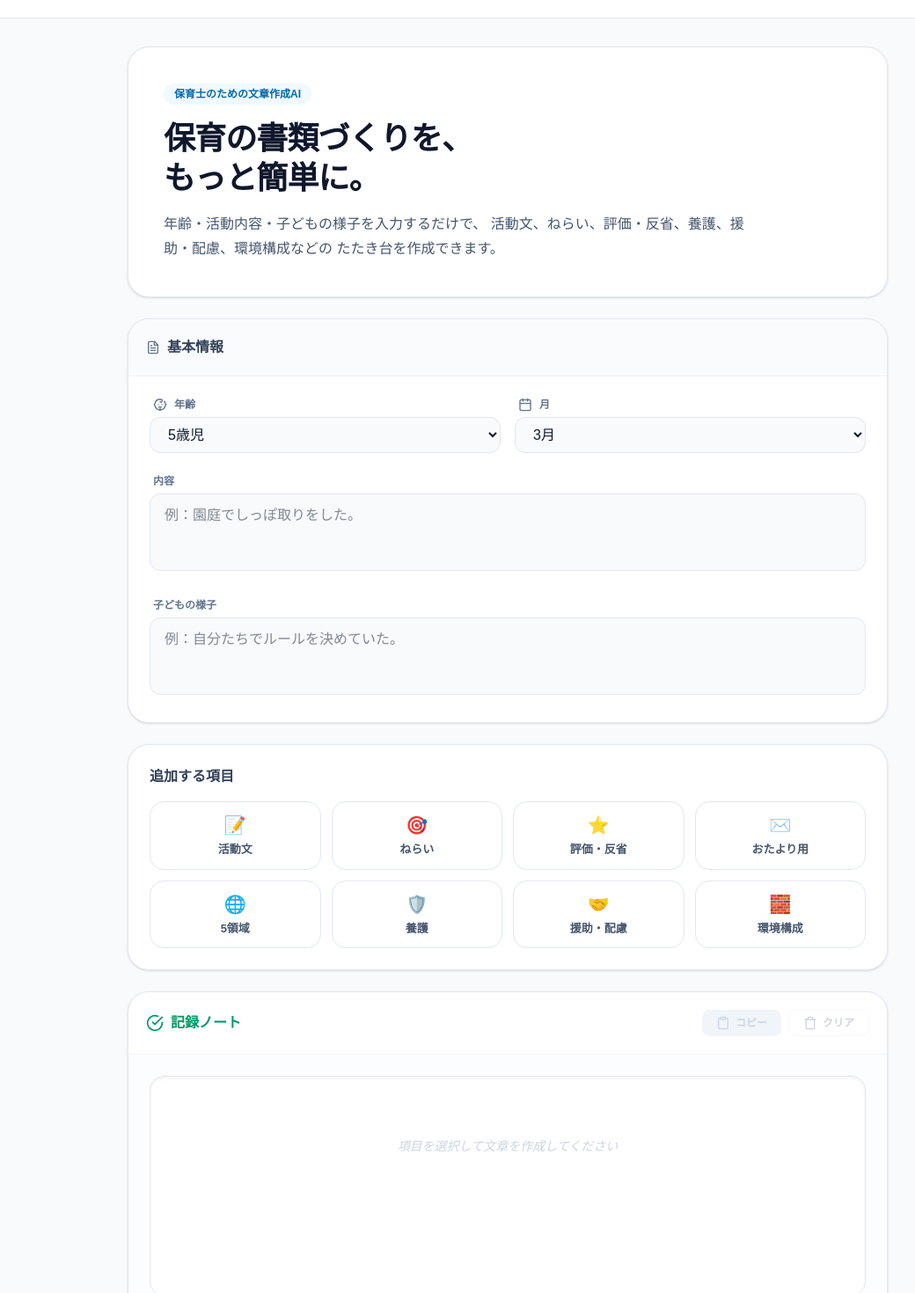
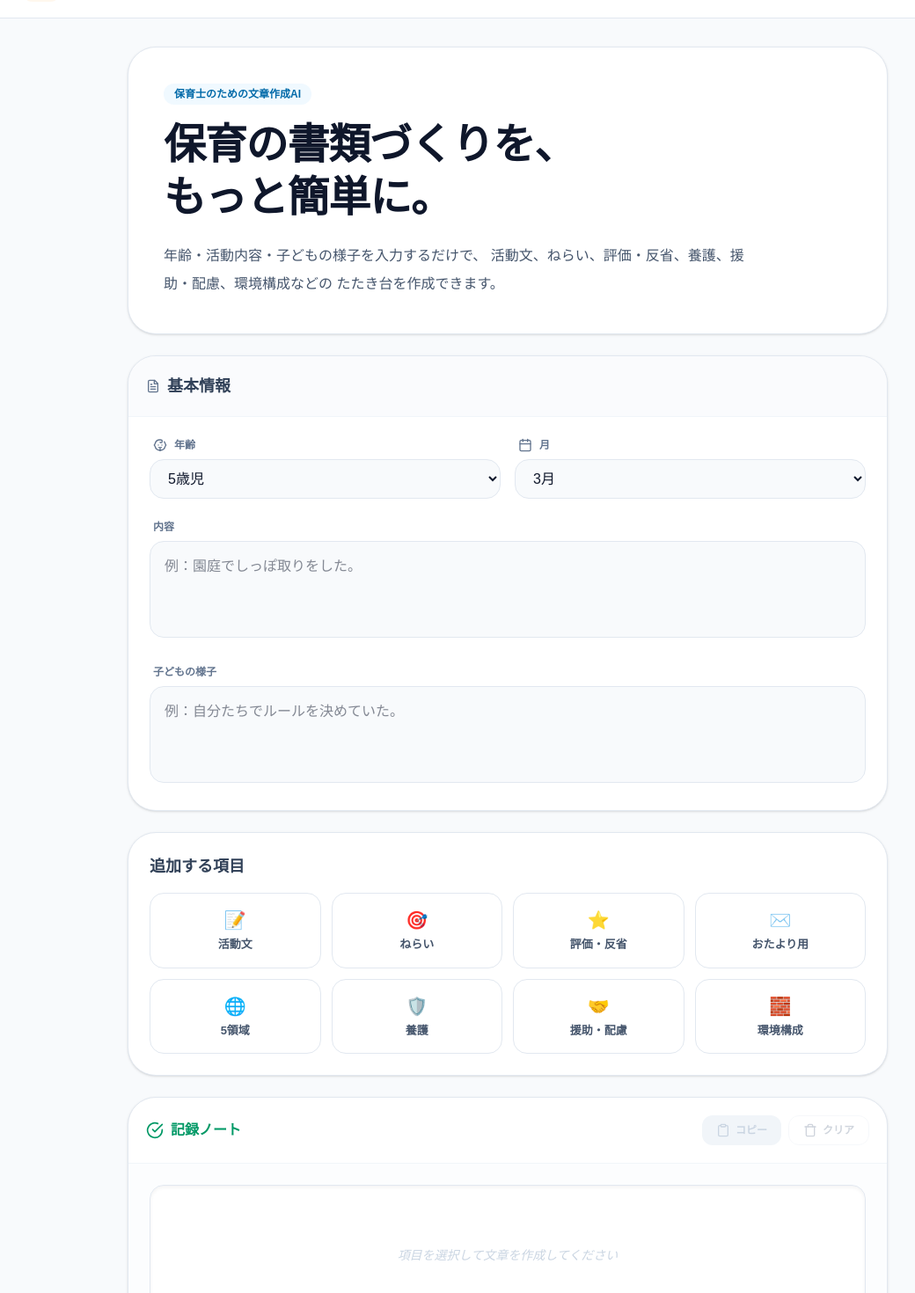
Before and after one commit to tatata-nanana/hoiku-ai-note, a Next.js app: page / in a window 1280 px wide. Shown: the part 60-1530 px from the top of the page at 88% size, without its empty margins (63-1103 px from the left). Built offline with nearby package versions, Linux system fonts and the light colour scheme.

Commit message:
redesign homepage and header

```diff
--- a/app/components/SiteHeader.tsx
+++ b/app/components/SiteHeader.tsx
@@ -93,7 +93,7 @@ export default function SiteHeader() {
     <header className="sticky top-0 z-30 border-b border-slate-200 bg-white/95 backdrop-blur-sm">
       <div className="mx-auto flex h-20 max-w-6xl items-center justify-between px-4 sm:px-6">
         <Link href="/" className="flex items-center gap-3">
-          <div className="flex h-10 w-10 items-center justify-center rounded-xl bg-orange-50 text-orange-500">
+          <div className="flex h-11 w-11 items-center justify-center rounded-xl bg-orange-50 text-orange-500">
             <IconSparkles />
           </div>
 
--- a/app/page.tsx
+++ b/app/page.tsx
@@ -220,20 +220,20 @@ export default function App() {
     <div className="min-h-screen bg-slate-50 text-slate-900 pb-12">
       <SiteHeader />
 
-      <main className="max-w-4xl mx-auto px-4 py-8 space-y-6">
-        <section className="bg-white rounded-3xl border border-slate-200 shadow-sm p-8 sm:p-10">
+      <main className="mx-auto max-w-4xl space-y-6 px-4 py-8">
+        <section className="rounded-[32px] border border-slate-200 bg-white px-8 py-9 shadow-sm sm:px-10 sm:py-10">
           <div className="max-w-2xl">
             <p className="inline-flex items-center rounded-full bg-sky-50 px-3 py-1 text-xs font-semibold text-sky-700">
               保育士のための文章作成AI
             </p>
 
-            <h1 className="mt-4 text-3xl sm:text-4xl font-bold tracking-tight text-slate-900 leading-tight">
+            <h1 className="mt-4 text-4xl font-bold leading-tight tracking-tight text-slate-900 sm:text-5xl">
               保育の書類づくりを、
-              <br className="hidden sm:block" />
+              <br />
               もっと簡単に。
             </h1>
 
-            <p className="mt-4 text-sm sm:text-base leading-7 text-slate-600">
+            <p className="mt-5 text-base leading-8 text-slate-600">
               年齢・活動内容・子どもの様子を入力するだけで、
               活動文、ねらい、評価・反省、養護、援助・配慮、環境構成などの
               たたき台を作成できます。
@@ -241,24 +241,24 @@ export default function App() {
           </div>
         </section>
 
-        <section className="bg-white rounded-3xl border border-slate-200 shadow-sm overflow-hidden">
-          <div className="p-5 border-b border-slate-100 bg-slate-50/70 flex items-center gap-2">
+        <section className="overflow-hidden rounded-[32px] border border-slate-200 bg-white shadow-sm">
+          <div className="flex items-center gap-2 border-b border-slate-100 bg-slate-50/70 px-5 py-5">
             <span className="text-slate-500">
               <IconFileText />
             </span>
-            <h2 className="font-bold text-slate-700">基本情報</h2>
+            <h2 className="text-lg font-bold text-slate-700">基本情報</h2>
           </div>
 
-          <div className="p-6 space-y-6">
-            <div className="grid grid-cols-1 md:grid-cols-2 gap-4">
-              <div className="space-y-1.5">
-                <label className="flex items-center gap-2 text-xs font-bold text-slate-500 ml-1">
+          <div className="space-y-6 p-6">
+            <div className="grid grid-cols-1 gap-4 md:grid-cols-2">
+              <div className="space-y-2">
+                <label className="ml-1 flex items-center gap-2 text-xs font-bold text-slate-500">
                   <IconBaby /> 年齢
                 </label>
                 <select
                   value={age}
                   onChange={(e) => setAge(e.target.value)}
-                  className="w-full bg-slate-50 border border-slate-200 rounded-xl px-4 py-2.5 outline-none focus:ring-2 focus:ring-sky-500/20"
+                  className="w-full rounded-2xl border border-slate-200 bg-slate-50 px-4 py-3 outline-none transition focus:ring-2 focus:ring-sky-500/20"
                 >
                   {["0歳児", "1歳児", "2歳児", "3歳児", "4歳児", "5歳児"].map(
                     (v) => (
@@ -270,14 +270,14 @@ export default function App() {
                 </select>
               </div>
 
-              <div className="space-y-1.5">
-                <label className="flex items-center gap-2 text-xs font-bold text-slate-500 ml-1">
+              <div className="space-y-2">
+                <label className="ml-1 flex items-center gap-2 text-xs font-bold text-slate-500">
                   <IconCalendar /> 月
                 </label>
                 <select
                   value={month}
                   onChange={(e) => setMonth(e.target.value)}
-                  className="w-full bg-slate-50 border border-slate-200 rounded-xl px-4 py-2.5 outline-none focus:ring-2 focus:ring-sky-500/20"
+                  className="w-full rounded-2xl border border-slate-200 bg-slate-50 px-4 py-3 outline-none transition focus:ring-2 focus:ring-sky-500/20"
                 >
                   {Array.from({ length: 12 }, (_, i) => `${i + 1}月`).map((v) => (
                     <option key={v} value={v}>
@@ -288,50 +288,50 @@ export default function App() {
               </div>
             </div>
 
-            <div className="space-y-1.5">
-              <label className="flex items-center gap-2 text-xs font-bold text-slate-500 ml-1">
+            <div className="space-y-2">
+              <label className="ml-1 flex items-center gap-2 text-xs font-bold text-slate-500">
                 内容
               </label>
               <textarea
                 placeholder="例：園庭でしっぽ取りをした。"
                 value={content}
                 onChange={(e) => setContent(e.target.value)}
-                className="w-full bg-slate-50 border border-slate-200 rounded-xl px-4 py-3 min-h-[88px] outline-none focus:ring-2 focus:ring-sky-500/20 resize-none"
+                className="min-h-[110px] w-full resize-none rounded-2xl border border-slate-200 bg-slate-50 px-4 py-4 outline-none transition focus:ring-2 focus:ring-sky-500/20"
               />
             </div>
 
-            <div className="space-y-1.5">
-              <label className="flex items-center gap-2 text-xs font-bold text-slate-500 ml-1">
+            <div className="space-y-2">
+              <label className="ml-1 flex items-center gap-2 text-xs font-bold text-slate-500">
                 子どもの様子
               </label>
               <textarea
                 placeholder="例：自分たちでルールを決めていた。"
                 value={behavior}
                 onChange={(e) => setBehavior(e.target.value)}
-                className="w-full bg-slate-50 border border-slate-200 rounded-xl px-4 py-3 min-h-[88px] outline-none focus:ring-2 focus:ring-sky-500/20 resize-none"
+                className="min-h-[110px] w-full resize-none rounded-2xl border border-slate-200 bg-slate-50 px-4 py-4 outline-none transition focus:ring-2 focus:ring-sky-500/20"
               />
             </div>
           </div>
         </section>
 
-        <section className="bg-white rounded-3xl border border-slate-200 shadow-sm p-6">
-          <div className="flex items-center justify-between mb-4">
-            <h2 className="font-bold text-slate-700">追加する項目</h2>
+        <section className="rounded-[32px] border border-slate-200 bg-white p-6 shadow-sm">
+          <div className="mb-4 flex items-center justify-between">
+            <h2 className="text-lg font-bold text-slate-700">追加する項目</h2>
             {loading && (
-              <div className="flex items-center gap-1.5 text-sky-600 text-xs font-bold animate-pulse">
+              <div className="flex items-center gap-1.5 text-xs font-bold text-sky-600 animate-pulse">
                 <IconLoader /> 生成中...
               </div>
             )}
           </div>
 
-          <div className="grid grid-cols-2 sm:grid-cols-4 gap-3">
+          <div className="grid grid-cols-2 gap-3 sm:grid-cols-4">
             {sectionButtons.map((btn) => (
               <button
                 key={btn.key}
                 type="button"
                 onClick={() => addSection(btn.key, btn.label)}
                 disabled={loading}
-                className="flex flex-col items-center justify-center p-3 rounded-2xl border border-slate-200 bg-white hover:bg-sky-50 hover:border-sky-200 transition-all gap-1 active:scale-95 disabled:opacity-40"
+                className="flex flex-col items-center justify-center gap-1 rounded-2xl border border-slate-200 bg-white p-4 transition-all hover:border-sky-200 hover:bg-sky-50 active:scale-95 disabled:opacity-40"
               >
                 <span className="text-xl">{btn.icon}</span>
                 <span className="text-[13px] font-bold text-slate-600">
@@ -342,9 +342,9 @@ export default function App() {
           </div>
         </section>
 
-        <section className="bg-white rounded-3xl border border-slate-200 shadow-sm overflow-hidden flex flex-col">
-          <div className="p-5 border-b border-slate-100 flex items-center justify-between">
-            <div className="flex items-center gap-2 text-emerald-600 font-bold">
+        <section className="flex flex-col overflow-hidden rounded-[32px] border border-slate-200 bg-white shadow-sm">
+          <div className="flex items-center justify-between border-b border-slate-100 px-5 py-5">
+            <div className="flex items-center gap-2 font-bold text-emerald-600">
               <IconCheckCircle /> 記録ノート
             </div>
 
@@ -353,7 +353,7 @@ export default function App() {
                 type="button"
                 onClick={copyResult}
                 disabled={!result}
-                className="flex items-center gap-1.5 px-4 py-1.5 rounded-lg text-xs font-bold bg-slate-900 text-white hover:bg-slate-800 disabled:bg-slate-100 disabled:text-slate-300"
+                className="flex items-center gap-1.5 rounded-xl bg-slate-900 px-4 py-2 text-xs font-bold text-white hover:bg-slate-800 disabled:bg-slate-100 disabled:text-slate-300"
               >
                 <IconClipboard /> {copyStatus}
               </button>
@@ -362,17 +362,17 @@ export default function App() {
                 type="button"
                 onClick={() => setResult("")}
                 disabled={!result}
-                className="flex items-center gap-1.5 px-4 py-1.5 rounded-lg text-xs font-bold border border-slate-200 text-slate-500 hover:bg-red-50 hover:text-red-600 disabled:opacity-30"
+                className="flex items-center gap-1.5 rounded-xl border border-slate-200 px-4 py-2 text-xs font-bold text-slate-500 hover:bg-red-50 hover:text-red-600 disabled:opacity-30"
               >
                 <IconTrash /> クリア
               </button>
             </div>
           </div>
 
-          <div className="p-6 bg-slate-50/40">
-            <div className="bg-white border border-slate-200 rounded-2xl p-5 min-h-[250px] shadow-inner text-sm leading-relaxed whitespace-pre-wrap text-slate-700">
+          <div className="bg-slate-50/40 p-6">
+            <div className="min-h-[260px] rounded-2xl border border-slate-200 bg-white p-5 text-sm leading-relaxed text-slate-700 shadow-inner whitespace-pre-wrap">
               {result || (
-                <div className="h-full flex flex-col items-center justify-center text-slate-300 gap-2 italic py-12">
+                <div className="flex h-full flex-col items-center justify-center gap-2 py-12 italic text-slate-300">
                   項目を選択して文章を作成してください
                 </div>
               )}
```
